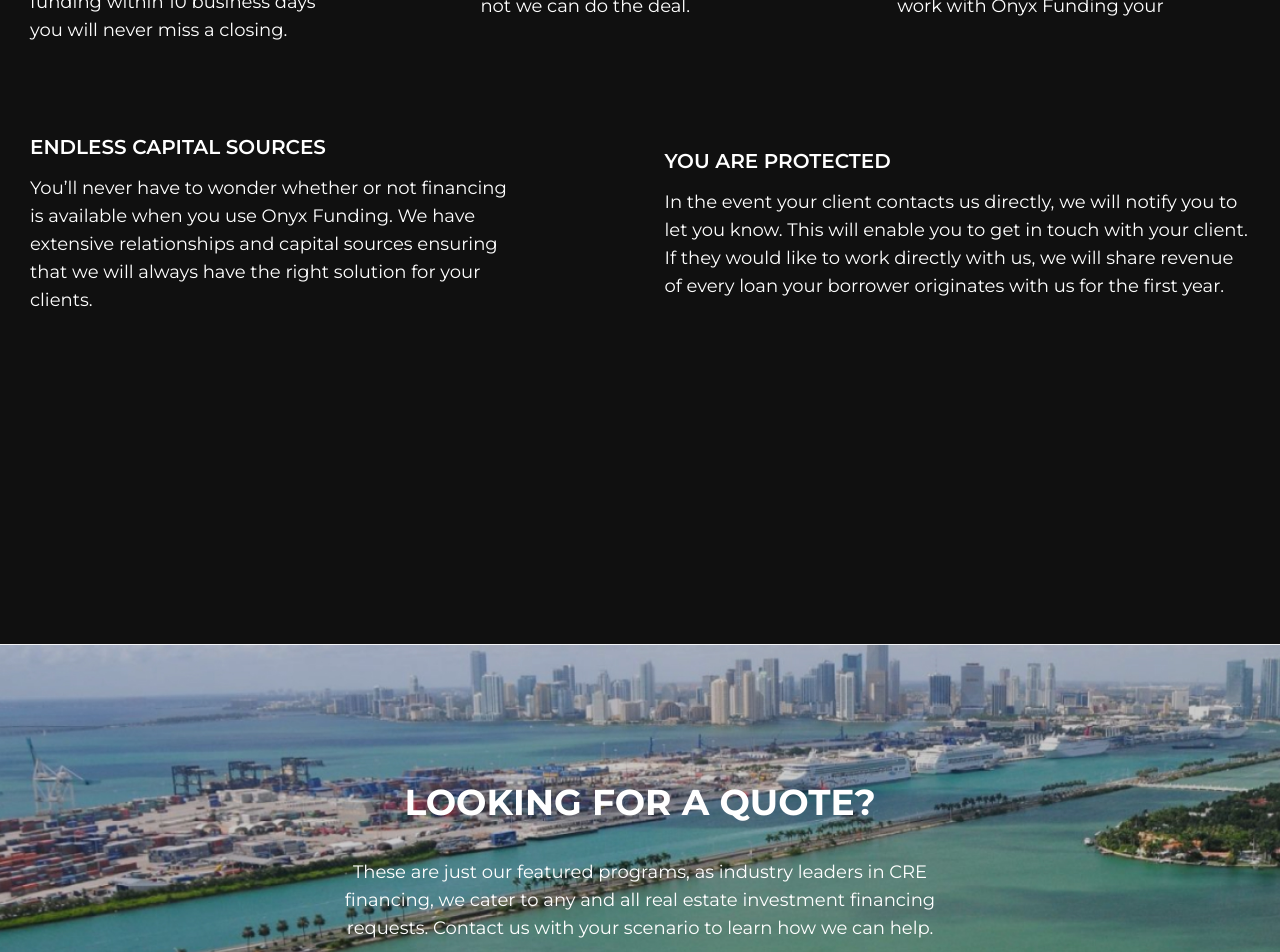
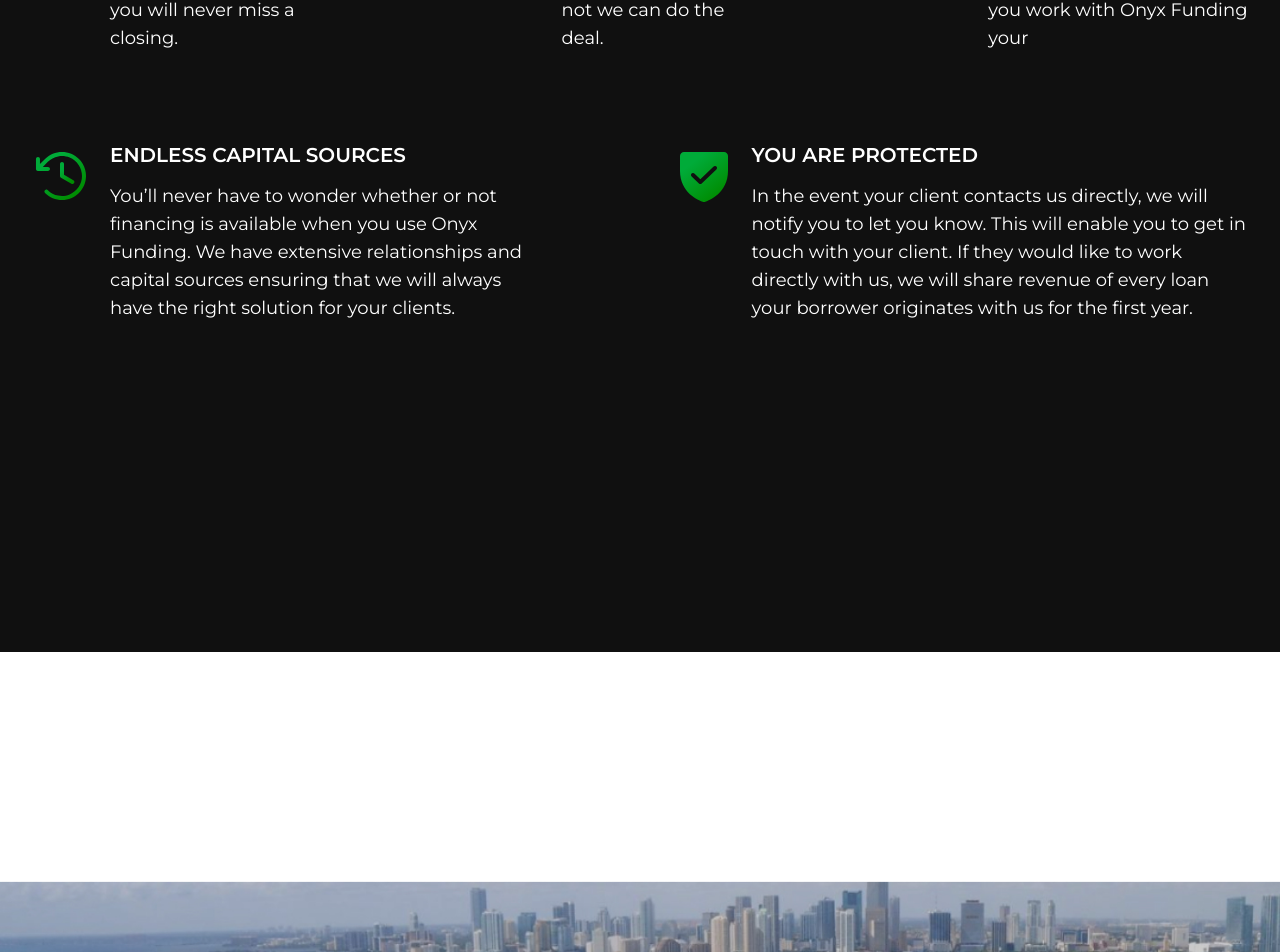
Before and after one commit to TatyanaStrelchenko/onyx, a React (Create React App) app: page /partners in a window 1280 px wide. Shown: the part 1360-2312 px from the top of the page. Built offline with nearby package versions, Linux system fonts and the light colour scheme.

Commit message:
partner styles

```diff
--- a/src/pages/Partners/Partners.js
+++ b/src/pages/Partners/Partners.js
@@ -6,7 +6,11 @@ import './Partners.scss';
 import Image1 from '../../assets/image/partners.jpg';
 import Image2 from '../../assets/image/program-partners.jpg';
 import Image3 from '../../assets/image/img-partners.jpg';
-import Image4 from '../../assets/image/clock1.jpg';
+import Image4 from '../../assets/image/clock1.svg';
+import Image5 from '../../assets/image/timer.svg';
+import Image6 from '../../assets/image/dolar.svg';
+import Image7 from '../../assets/image/clock2.svg';
+import Image8 from '../../assets/image/shield-check.svg';
 
 const Partners = () => {
   return (
@@ -73,6 +77,7 @@ const Partners = () => {
                 </p>
               </div>
               <div className="col">
+                <img src={Image5} alt="img" />
                 <h3>FAST ANSWERS</h3>
                 <p>
                   Don’t waste time waiting around for answers - You’ll know right away whether or
@@ -80,7 +85,8 @@ const Partners = () => {
                 </p>
               </div>
               <div className="col">
-                <h3>Competitive PRICING</h3>
+                <img src={Image6} alt="img" />
+                <h3>COMPETITIVE PRICING</h3>
                 <p>
                   We will successfully negotiate favorable debt and equity financing for your
                   clients. Rest assured when you work with Onyx Funding your
@@ -89,6 +95,7 @@ const Partners = () => {
             </div>
             <div className="row">
               <div className="col">
+                <img src={Image7} alt="img" />
                 <h3>ENDLESS CAPITAL SOURCES</h3>
                 <p>
                   You’ll never have to wonder whether or not financing is available when you use
@@ -97,6 +104,7 @@ const Partners = () => {
                 </p>
               </div>
               <div className="col">
+                <img src={Image8} alt="img" />
                 <h3>YOU ARE PROTECTED</h3>
                 <p>
                   In the event your client contacts us directly, we will notify you to let you know.
@@ -105,6 +113,31 @@ const Partners = () => {
                   with us for the first year.
                 </p>
               </div>
+            </div>
+          </div>
+        </div>
+      </section>
+      <section className="info-section">
+        <div className="container">
+          <div className="text-holder">
+            <h2>HOW ONYX FUNDING WORKS</h2>
+          </div>
+          <div className="number-holder">
+            <div className="numbers">
+              <span className="number">01</span>
+              <p className="text">LEARN</p>
+            </div>
+            <div className="numbers">
+              <span className="number">02</span>
+              <p className="text">COMPARE</p>
+            </div>
+            <div className="numbers">
+              <span className="number">03</span>
+              <p className="text">PROCCESS</p>
+            </div>
+            <div className="numbers">
+              <span className="number">04</span>
+              <p className="text">CLOSE</p>
             </div>
           </div>
         </div>
--- a/src/pages/Partners/Partners.scss
+++ b/src/pages/Partners/Partners.scss
@@ -15,10 +15,15 @@
   .row {
     display: flex;
     justify-content: space-between;
-    align-items: center;
     margin-bottom: 92px;
     .col {
       margin-right: 145px;
+      padding-left: 80px;
+      position: relative;
+      img {
+        position: absolute;
+        left: 0px;
+      }
       &:last-child {
         margin-right: 0px;
       }
```
